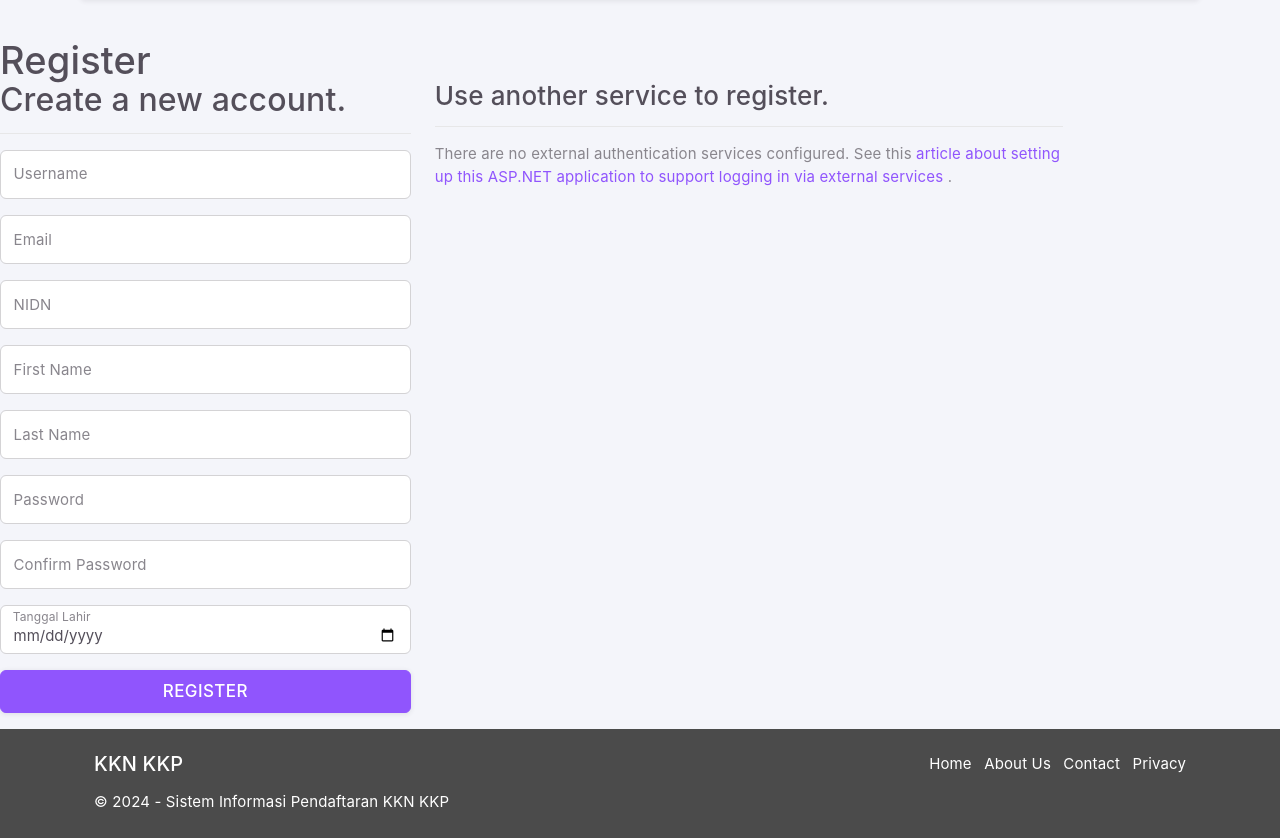
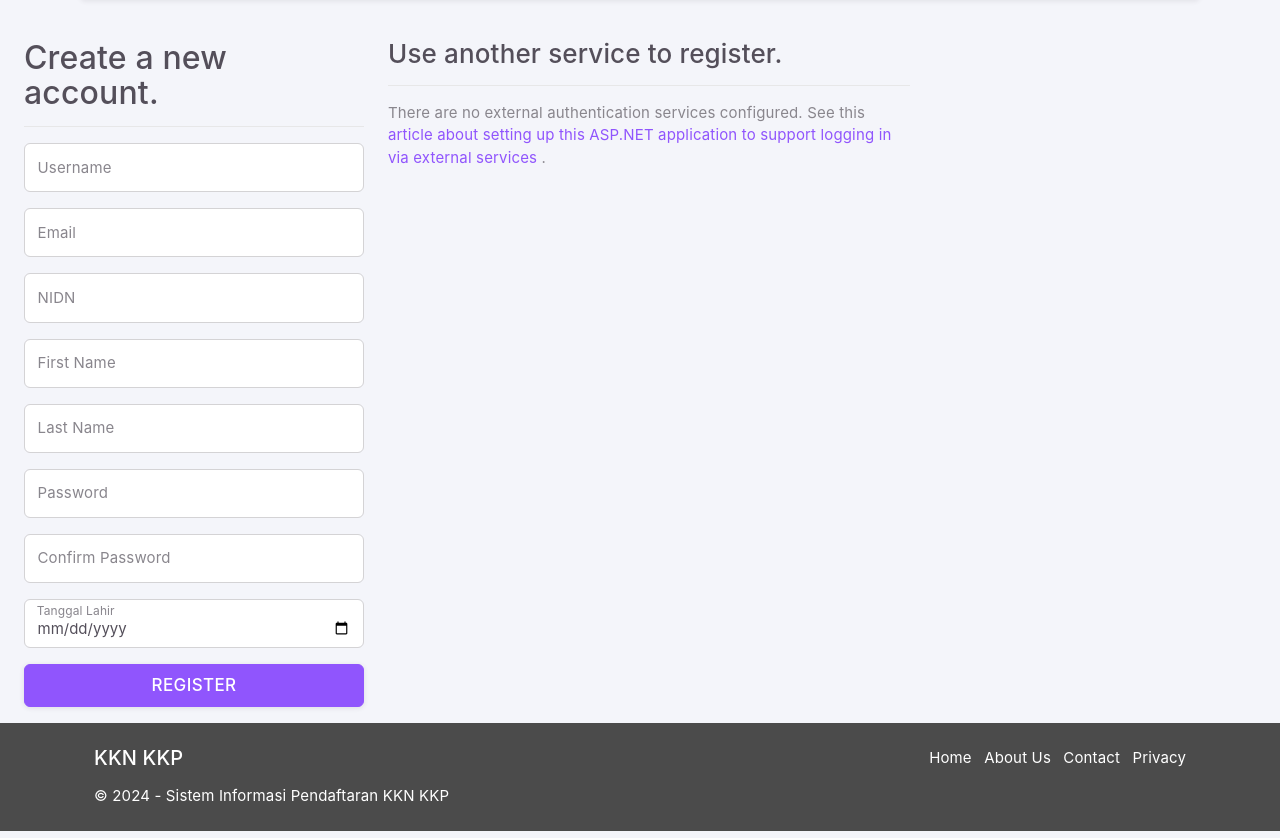
Before and after one commit to Rizz404/PROJECT_2, an ASP.NET Core app: page /Identity/Account/RegisterDosen in a window 1280 px wide. Shown: the part 123-961 px from the top of the page. Run offline with ASP.NET Core 8, Linux system fonts and the light colour scheme; some libraries are stand-ins or nearby versions.

Commit message:
add logic dosen terdaftar

```diff
--- a/SIPKK.Models/ViewModels/ProyekVM.cs
+++ b/SIPKK.Models/ViewModels/ProyekVM.cs
@@ -12,6 +12,7 @@ namespace SIPKK.Models.ViewModels
 
         public Proyek Proyek { get; set; }
         public Mahasiswa? Mahasiswa { get; set; }
+        public Dosen? Dosen { get; set; }
 
         [ValidateNever]
         public Status StatusTerdaftar { get; set; }
--- a/SIPKK/Areas/Identity/Pages/Account/Register.cshtml
+++ b/SIPKK/Areas/Identity/Pages/Account/Register.cshtml
@@ -6,7 +6,7 @@
 
 <h1>@ViewData["Title"]</h1>
 
-<div class="row">
+<div class="row container">
     <div class="col-md-4">
         <form id="registerForm" asp-route-returnUrl="@Model.ReturnUrl" method="post">
             <h2>Create a new account.</h2>
--- a/SIPKK/Areas/Identity/Pages/Account/RegisterDosen.cshtml
+++ b/SIPKK/Areas/Identity/Pages/Account/RegisterDosen.cshtml
@@ -4,9 +4,8 @@
     ViewData["Title"] = "Register";
 }
 
-<h1>@ViewData["Title"]</h1>
 
-<div class="row">
+<div class="row container">
     <div class="col-md-4">
         <form id="registerForm" asp-route-returnUrl="@Model.ReturnUrl" method="post">
             <h2>Create a new account.</h2>
--- a/SIPKK/Areas/Identity/Pages/Account/RegisterMahasiswa.cshtml
+++ b/SIPKK/Areas/Identity/Pages/Account/RegisterMahasiswa.cshtml
@@ -4,9 +4,8 @@
     ViewData["Title"] = "Register";
 }
 
-<h1>@ViewData["Title"]</h1>
 
-<div class="row">
+<div class="row container">
     <div class="col-md-4">
         <form id="registerForm" asp-route-returnUrl="@Model.ReturnUrl" method="post">
             <h2>Create a new account.</h2>
--- a/SIPKK/Controllers/ProyekController.cs
+++ b/SIPKK/Controllers/ProyekController.cs
@@ -315,6 +315,7 @@ namespace SIPKK.Controllers
                 ProyekTerdaftarNameForCurrentUser = proyekTerdaftarNameForcurrentUser,
                 StatusTerdaftar = status,
                 MahasiswaTerdaftar = mahasiswaTerdaftar,
+                Dosen = dosen
             };
 
             return View(proyekVM);
```
Also changed, not shown: SIPKK/Views/Proyek/Details.cshtml (+5 -2 lines), SIPKK/wwwroot/files/laporan/56c9070c-53c8-4193-b911-d113ca24e97d.jpg (added), SIPKK/wwwroot/images/users/5944089d-4ef6-478b-b495-f7a28bbe31f2.jpg (added), 1 other file.
